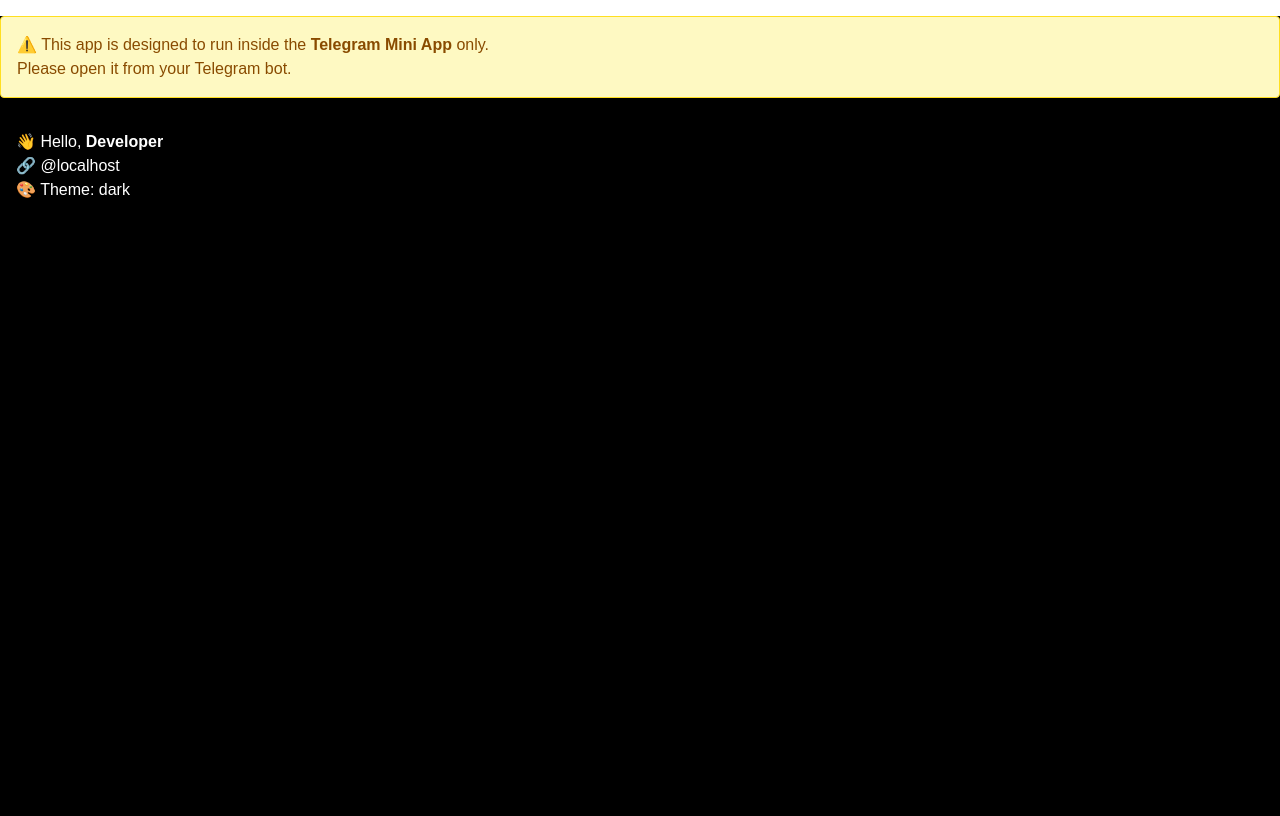
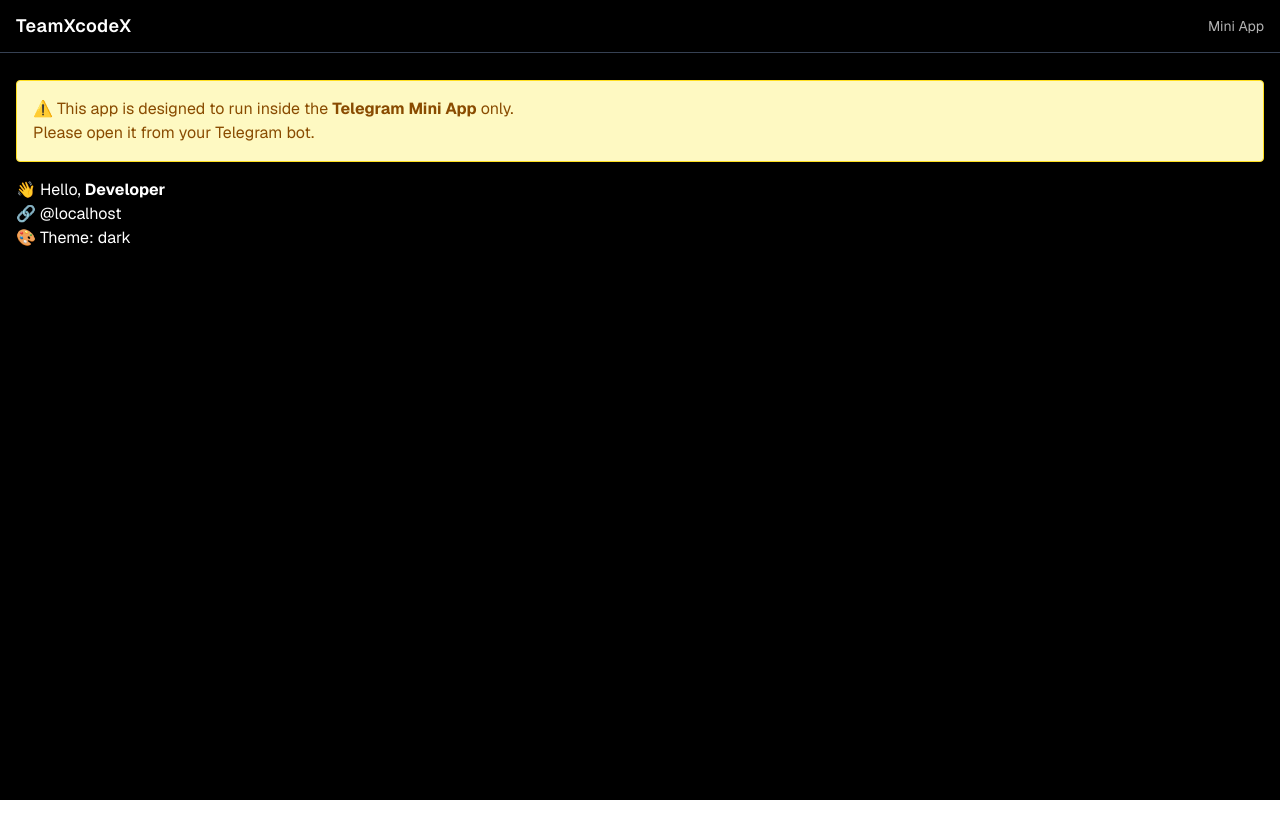
Before and after one commit to Ayushprtp/TeamXcodeX, a Next.js app: page / in a window 1280 px wide. Built offline with nearby package versions, Linux system fonts and the light colour scheme.

Commit message:
transparent app bar

```diff
--- a/app/page.tsx
+++ b/app/page.tsx
@@ -5,42 +5,50 @@ import { useEffect, useState } from 'react';
 export default function Home() {
   const [user, setUser] = useState<{ first_name: string; username?: string } | null>(null);
   const [theme, setTheme] = useState<'light' | 'dark'>('light');
-  const [isTelegram, setIsTelegram] = useState<boolean | null>(null); // null = loading
+  const [isTelegram, setIsTelegram] = useState<boolean | null>(null);
 
   useEffect(() => {
     const timeout = setTimeout(() => {
       if (isTelegram === null) {
-        // fallback for non-Telegram environments
         setIsTelegram(false);
         setTheme('dark');
-        setUser({
-          first_name: 'Developer',
-          username: 'localhost',
-        });
+        setUser({ first_name: 'Developer', username: 'localhost' });
       }
-    }, 500); // wait briefly for Telegram SDK to be ready
+    }, 500);
 
-    if (typeof window !== 'undefined' && window.Telegram?.WebApp) {
-      const tg = window.Telegram.WebApp;
+    if (typeof window !== 'undefined') {
+      const tg = window.Telegram?.WebApp;
+      if (tg) {
         tg.ready();
         tg.expand();
-
+        setTheme(tg.colorScheme || 'light');
         setUser(tg.initDataUnsafe?.user || null);
-      setTheme(tg.colorScheme || 'light');
         setIsTelegram(true);
 
         tg.BackButton.show();
         tg.BackButton.onClick(() => tg.close());
-
-      clearTimeout(timeout); // cancel fallback
+        clearTimeout(timeout);
+      }
     }
 
     return () => clearTimeout(timeout);
   }, []);
 
+  const isDark = theme === 'dark';
+
   return (
-    <main className={`min-h-screen ${theme === 'dark' ? 'bg-black text-white' : 'bg-white text-black'}`}>
-      {/* Show warning only if Telegram is explicitly false */}
+    <main className={`min-h-screen w-full ${isDark ? 'bg-black text-white' : 'bg-white text-black'} font-sans`}>
+      {/* Immersive AppBar like BLUM */}
+      <div className={`fixed top-0 left-0 right-0 z-10 py-3 px-4 flex items-center justify-between ${isDark ? 'bg-black/80 text-white' : 'bg-white/80 text-black'} backdrop-blur-md border-b border-gray-700`}>
+        <h1 className="text-lg font-semibold tracking-wide">TeamXcodeX</h1>
+        <span className="text-sm opacity-70">Mini App</span>
+      </div>
+
+      {/* Spacer for fixed AppBar */}
+      <div className="h-14" />
+
+      {/* User Info */}
+      <div className="px-4 py-2">
         {isTelegram === false && (
           <div className="p-4 bg-yellow-100 text-yellow-800 border border-yellow-300 rounded my-4">
             ⚠️ This app is designed to run inside the <strong>Telegram Mini App</strong> only.
@@ -49,8 +57,6 @@ export default function Home() {
           </div>
         )}
 
-      {/* User Info */}
-      <div className="p-4">
         {user ? (
           <>
             <p>👋 Hello, <strong>{user.first_name}</strong></p>
```
Lines whose indentation alone changed are shown as unchanged.
